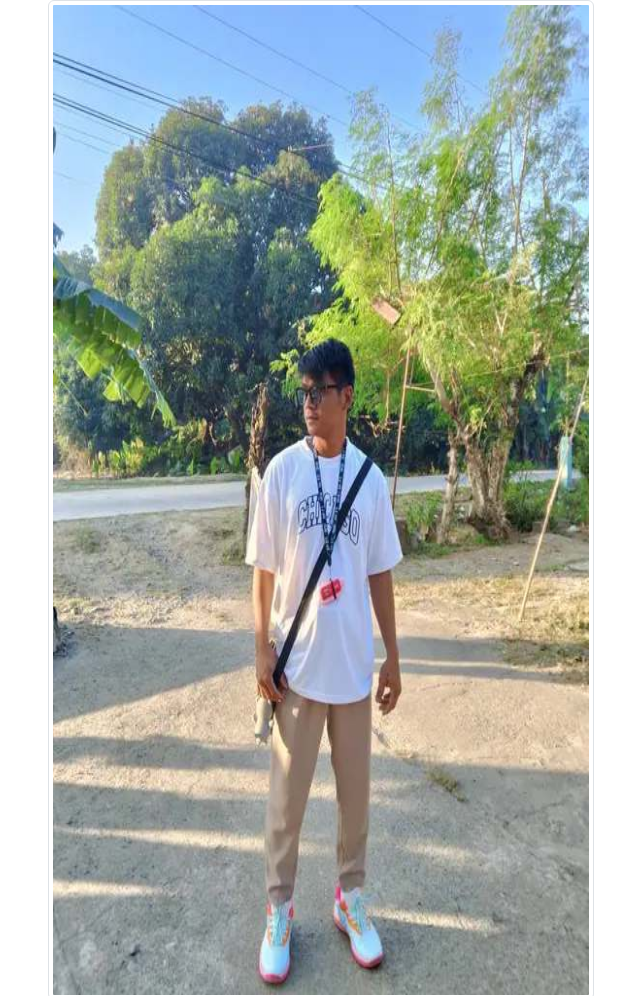
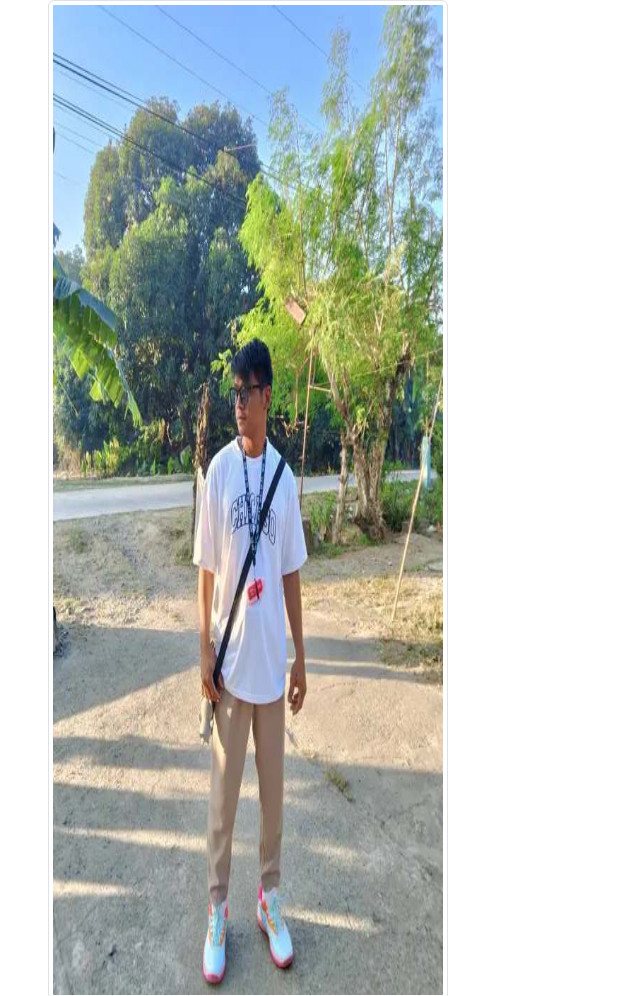
Before and after one commit to jerichodelacruz/jerichodelacruz.github.io, a plain HTML site: page index.html in a window 1280 px wide. Shown: the top 996 px of the page, without its empty margins (34-674 px from the left). Drawn offline with nearby package versions, Linux system fonts and the light colour scheme.

Commit message:
Update index.html

```diff
--- a/index.html
+++ b/index.html
@@ -8,7 +8,7 @@
   <div class="container">
     <div class="row">
       <div class="col-6">
-        <img src="CoCo.jpg" class="img-thumbnail" style="width:1000px;height:1000px;"/> <br>
+        <img src="CoCo.jpg" class="img-thumbnail" style="width:400px;height:1000px;"/> <br>
         <button class="btn btn-primary" type=button> Like </button>
       </div>
   </div>
```
